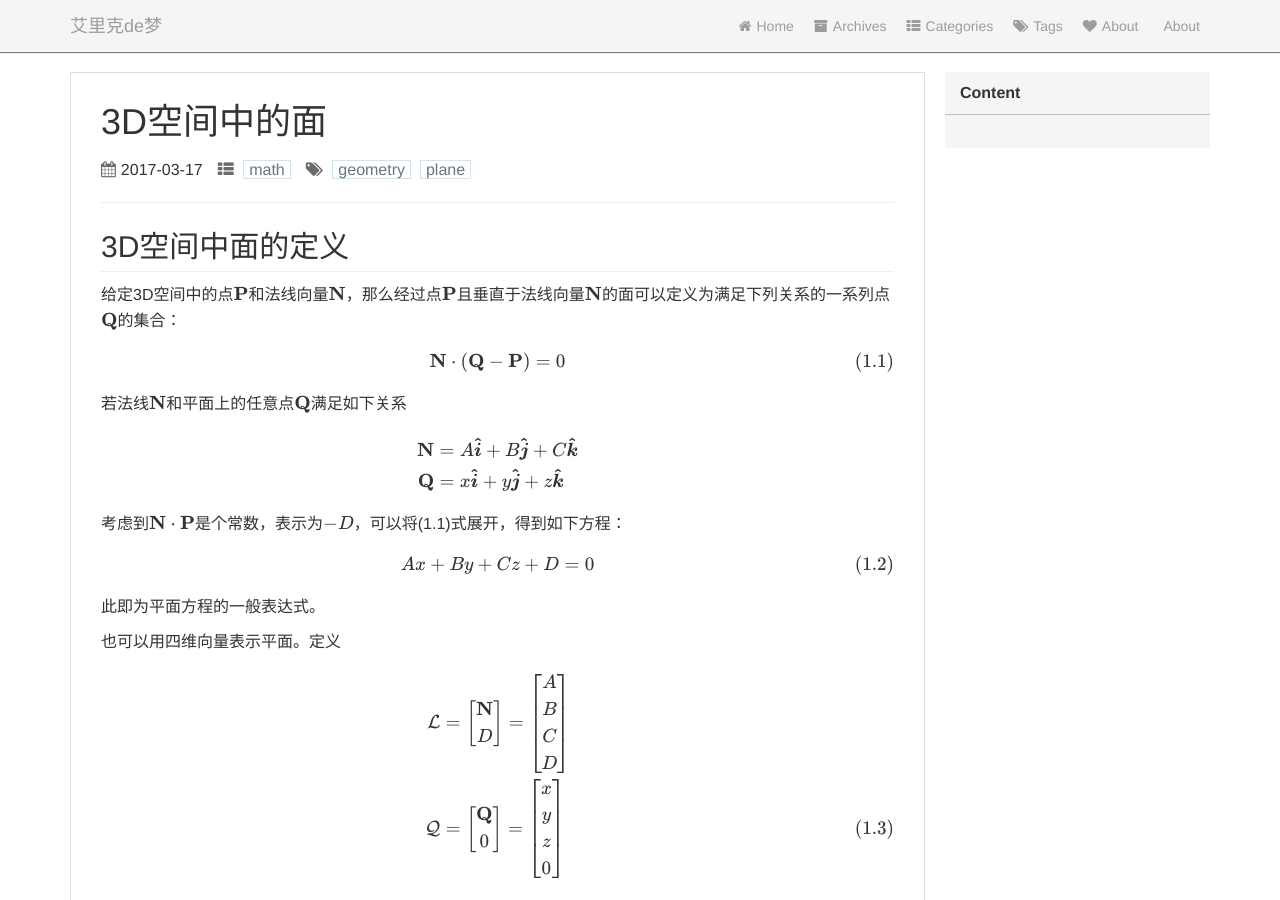
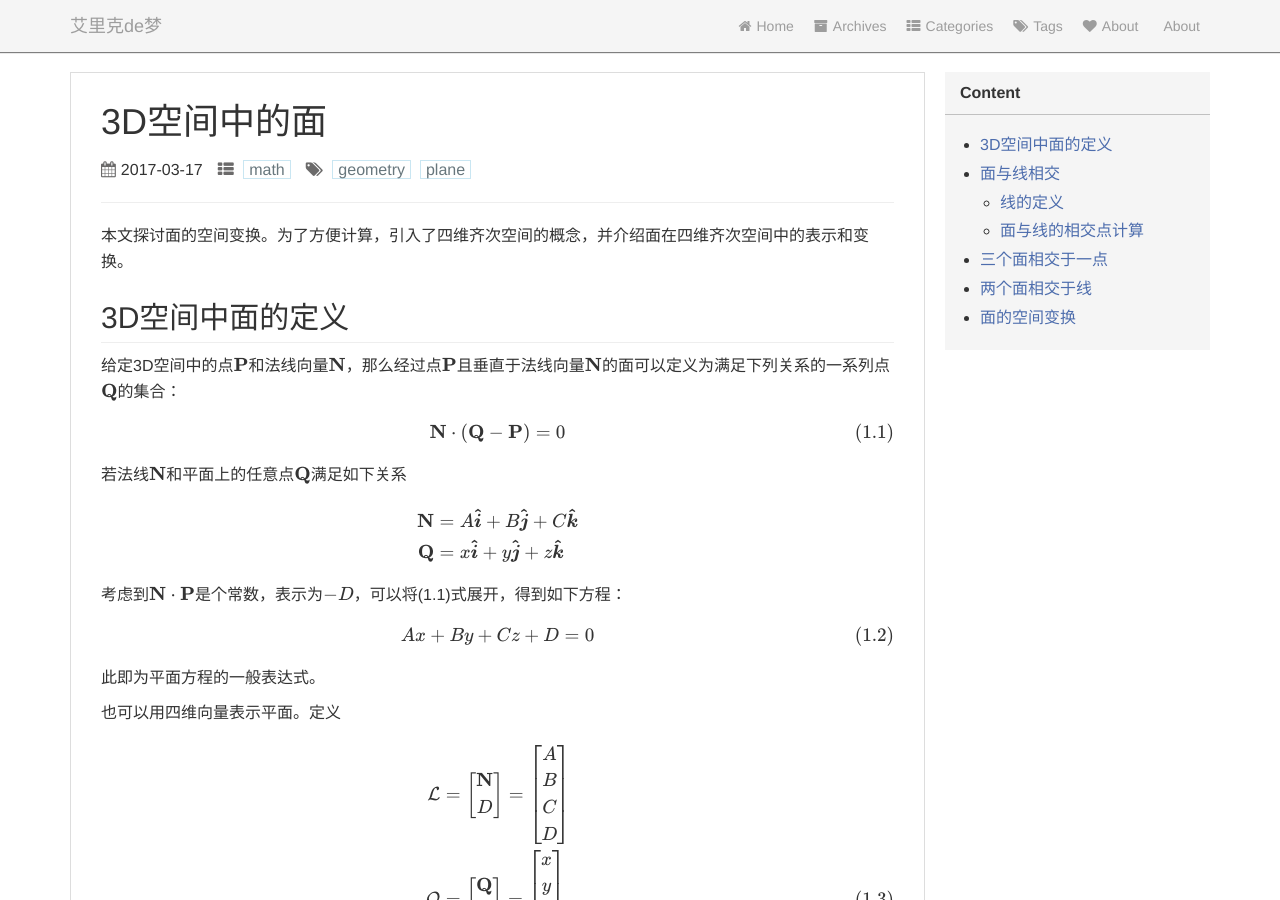
Before and after one commit to pyericz/blog, a Jekyll site: the page built from _posts/2017-03-17-plane.markdown, in a window 1280 px wide and 900 px high. Built offline with Jekyll 4.4.1, drawn with Linux system fonts in a browser that asks for light colours; formulas are drawn with MathJax 3; comment, search, counter and statistics services are not loaded.

Commit message:
更新三篇博客的布局

```diff
--- a/_posts/2016-02-04-lua-table.markdown
+++ b/_posts/2016-02-04-lua-table.markdown
@@ -4,11 +4,15 @@ title: "Lua语言中table的用法"
 date: 2016-02-04
 categories: Lua
 ---
+* content
+{:toc}
 
 lua的table是一种关联性数组（associative array），也就是说，table不像array,
 vector, map这类强类型的容器只能聚合某一类数据，而是可以聚合任意类型的数据。
 这也让table变成了一种极其强大、灵活的容器。加上table可以存放函数，
 以及元表（metatable）概念的引入，table可以解决大部分逻辑编程问题。
+
+
 
 ## table作为config表单
 
--- a/_posts/2017-02-23-rotation-matrix.markdown
+++ b/_posts/2017-02-23-rotation-matrix.markdown
@@ -4,6 +4,12 @@ title: 旋转矩阵
 categories: math
 tag: [matrix, rotation, complex]
 ---
+* content
+{:toc}
+
+旋转矩阵有着广泛的用途。本文试图用复数的概念和几何的概念推导出旋转矩阵。
+
+
 
 ## 复数推导方式
 
--- a/_posts/2017-03-17-plane.markdown
+++ b/_posts/2017-03-17-plane.markdown
@@ -4,6 +4,12 @@ title: 3D空间中的面
 categories: math
 tag: [geometry, plane]
 ---
+* content
+{:toc}
+
+本文探讨面的空间变换。为了方便计算，引入了四维齐次空间的概念，并介绍面在四维齐次空间中的表示和变换。
+
+
 
 ## 3D空间中面的定义
 给定3D空间中的点$$\mathbf{P}$$和法线向量$$\mathbf{N}$$，那么经过点$$\mathbf{P}$$且垂直于法线向量$$\mathbf{N}$$的面可以定义为满足下列关系的一系列点$$\mathbf{Q}$$的集合：
```
